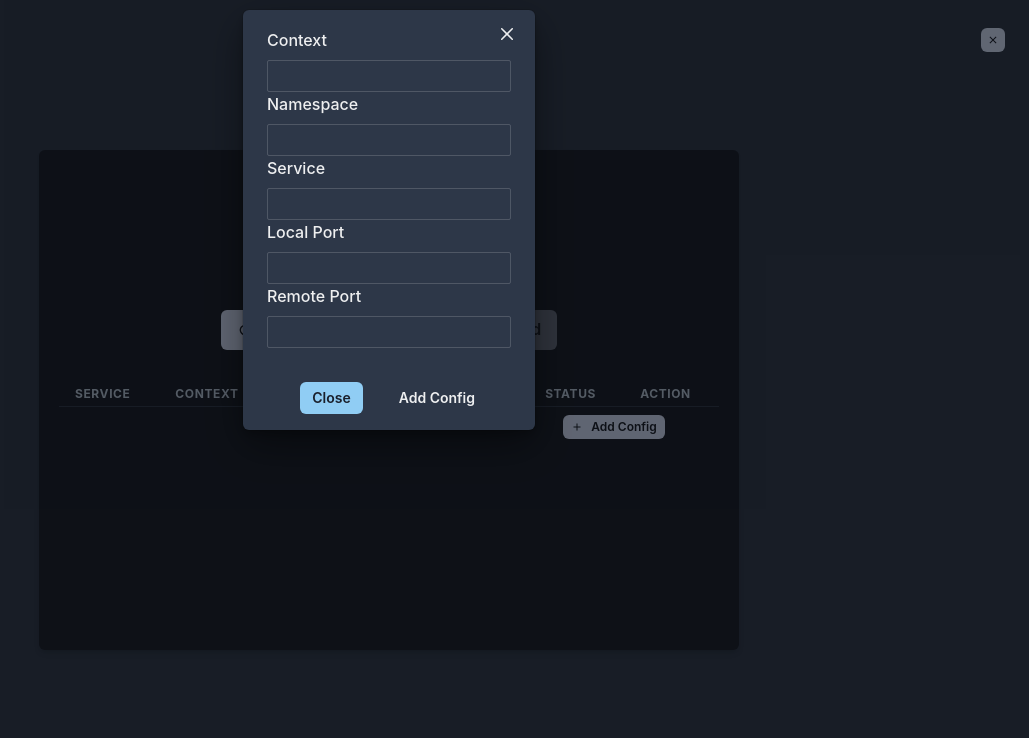
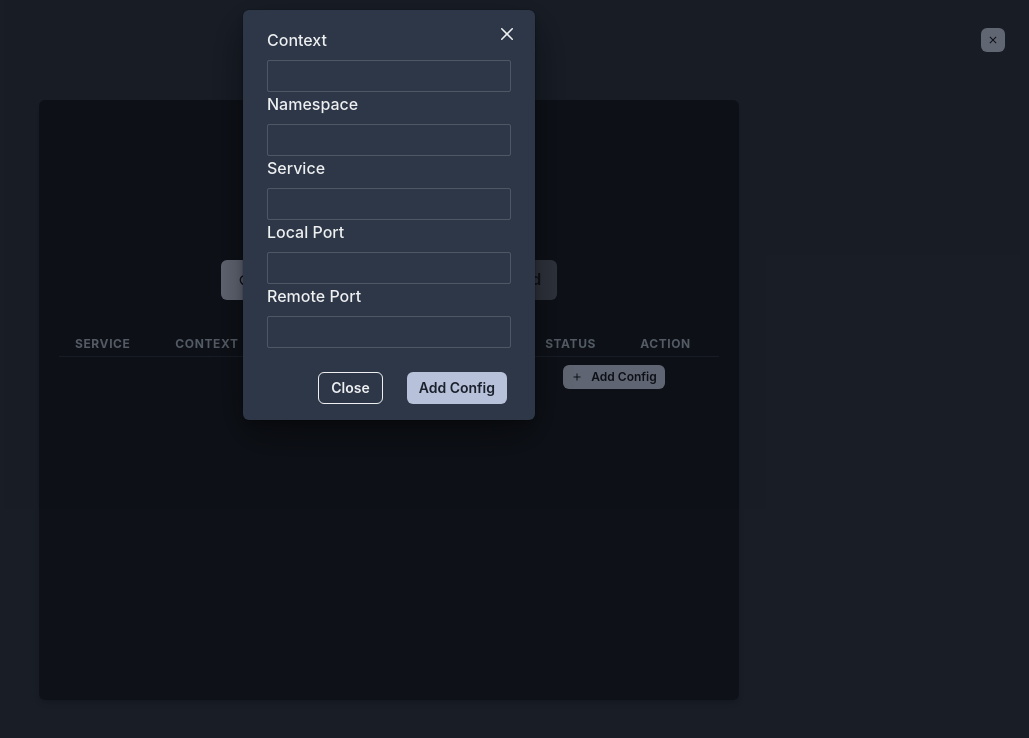
Before and after one commit to hcavarsan/kftray, a React (Vite) app: page / in a window 1280 px wide. Both pictures are taken after a click on the button "Add Config". Shown: the top 738 px of the page, without its empty margins (251-1280 px from the left). Built offline with nearby package versions, Linux system fonts and the light colour scheme; what tauri-plugin-log-api would draw is missing.

Commit message:
feat: improve modal button style

```diff
--- a/src-tauri/tauri.conf.json
+++ b/src-tauri/tauri.conf.json
@@ -61,7 +61,7 @@
 	  "windows": [
 		{
 		  "fullscreen": false,
-		  "height": 500,
+		  "height": 600,
 		  "resizable": false,
 		  "title": "menubar",
 		  "width": 600,
--- a/src/App.tsx
+++ b/src/App.tsx
@@ -1,15 +1,11 @@
 // App.tsx
 import React, { useEffect, useState } from "react"
-import { ArrowRightIcon } from "@chakra-ui/icons"
 import {
-	Box,
 	Button,
 	Center,
-	Flex,
 	FormControl,
 	FormLabel,
 	Heading,
-	HStack,
 	Icon,
 	IconButton,
 	Image,
@@ -19,23 +15,19 @@ import {
 	ModalCloseButton,
 	ModalContent,
 	ModalFooter,
-	ModalHeader,
 	ModalOverlay,
 	Stack,
 	Table,
 	Tbody,
 	Td,
-	Text,
 	Th,
 	Thead,
 	Tr,
-	useColorMode,
 	useColorModeValue,
 	VStack,
 } from "@chakra-ui/react"
 import { sendNotification } from "@tauri-apps/api/notification"
 import { invoke } from "@tauri-apps/api/tauri"
-import { appWindow, LogicalSize } from "@tauri-apps/api/window"
 import { MdAdd, MdClose, MdDelete, MdRefresh } from "react-icons/md"
 
 import logo from "./logo.png"
@@ -97,11 +89,9 @@ const App: React.FC = () => {
 		setNewConfig((prev) => ({ ...prev, [name]: value }))
 	}
 
-	const { colorMode } = useColorMode()
 	const [isInitiating, setIsInitiating] = useState(false)
 	const [isStopping, setIsStopping] = useState(false)
 	const [isPortForwarding, setIsPortForwarding] = useState(false)
-	const [statuses, setStatuses] = useState<Status[]>([])
 	const [configs, setConfigs] = useState<Status[]>([]) // Add a useState to hold your configs
 
 	useEffect(() => {
@@ -145,7 +135,7 @@ const App: React.FC = () => {
 			setConfigs(updatedConfigs)
 
 			// Show a success notification to the user
-			sendNotification({
+			await sendNotification({
 				title: "Success",
 				body: "Configuration added successfully.",
 				icon: "success",
@@ -155,7 +145,7 @@ const App: React.FC = () => {
 		} catch (error) {
 			console.error("Failed to insert config:", error)
 			// Handle errors such as showing an error notification
-			sendNotification({
+			await sendNotification({
 				title: "Error",
 				body: `Failed to add configuration:", "unknown error"`,
 				icon: "error",
@@ -197,7 +187,7 @@ const App: React.FC = () => {
 	const handleDeleteConfig = async (id?: number) => {
 		console.log(`Attempting to invoke delete_config with id: ${id}`) // Check if `id` is undefined
 		if (id === undefined) {
-			sendNotification({
+			await sendNotification({
 				title: "Error",
 				body: "Configuration id is undefined.",
 				icon: "error",
@@ -210,14 +200,14 @@ const App: React.FC = () => {
 			const updatedConfigs: Status[] = await invoke("get_configs")
 			setConfigs(updatedConfigs)
 
-			sendNotification({
+			await sendNotification({
 				title: "Success",
 				body: "Configuration deleted successfully.",
 				icon: "success",
 			})
 		} catch (error) {
 			console.error("Failed to delete configuration:", error)
-			sendNotification({
+			await sendNotification({
 				title: "Error",
 				body: `Failed to delete configuration:", "unknown error"`,
 				icon: "error",
@@ -253,7 +243,7 @@ const stopPortForwarding = async () => {
 				.map(res => `${res.service}: ${res.stderr}`)
 				.join(", ");
 
-			await sendNotification({
+				await sendNotification({
 				title: "Error",
 				body: `Port forwarding failed for some configurations: ${errorMessages}`,
 				icon: "error",
@@ -286,7 +276,7 @@ const stopPortForwarding = async () => {
 				width="95%"
 				height="95%"
 				maxWidth="700px"
-				maxHeight="500px" // Adjust this value to change the maximum height
+				maxHeight="600px" // Adjust this value to change the maximum height
 				p={5} // Add some padding
 				bg={cardBg} // Add a background to the card for better visibility
 				borderRadius="md" // Optional: add slight rounding of corners
@@ -356,8 +346,8 @@ const stopPortForwarding = async () => {
 							</ModalBody>
 							<ModalFooter>
 								<Button
-									colorScheme="blue"
-									mt="10px"
+									colorScheme="ghost"
+									variant='outline'
 									size="sm"
 									mr={6}
 									onClick={closeModal}
@@ -365,10 +355,9 @@ const stopPortForwarding = async () => {
 									Close
 								</Button>
 								<Button
-									variant="ghost"
-									mt="10px"
+									colorScheme="facebook"
 									size="sm"
-									mr={6}
+									mr={1}
 									onClick={handleSubmit}
 								>
 									Add Config
```
